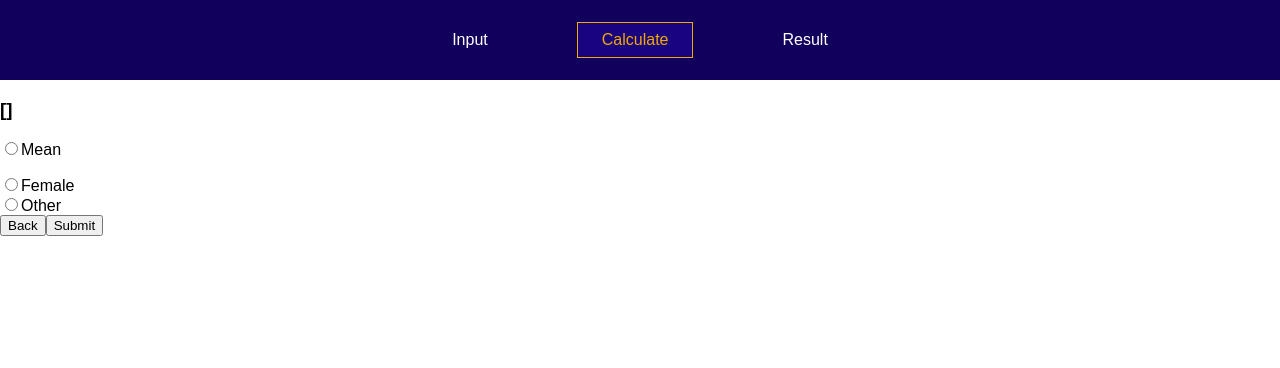
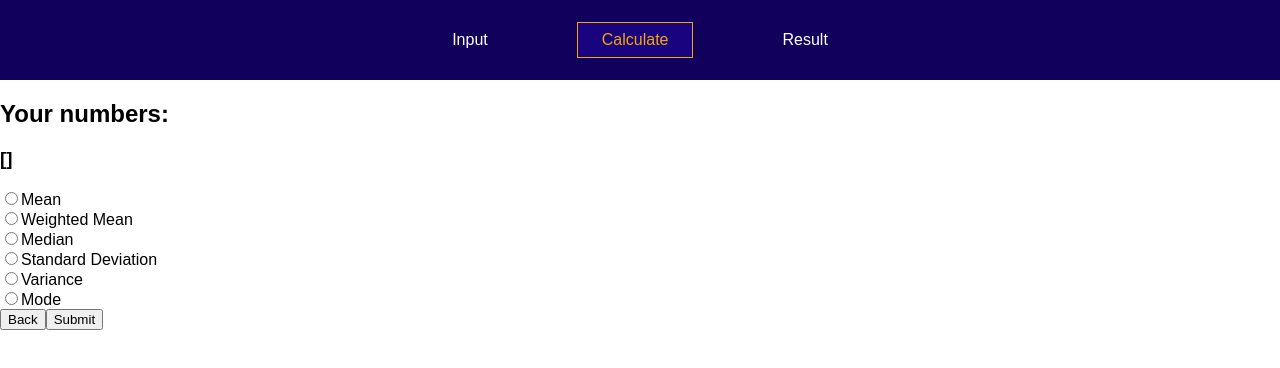
Before and after one commit to jakubnorkiewicz/lightweight-statistics-app, a Vue app: page /calculate in a window 1280 px wide. Shown: the top 368 px of the page. Built offline with nearby package versions, Linux system fonts and the light colour scheme.

Commit message:
add weightedMean function

```diff
--- a/src/components/calculate/Calculate.vue
+++ b/src/components/calculate/Calculate.vue
@@ -1,18 +1,37 @@
 <template>
+<h2>Your numbers:</h2>
 <h3>{{ dataset }}</h3>
-<input type="radio" id="mean" name="mean" value="mean">
+<input type="radio" id="mean" name="mean" value="mean" v-model="formula">
 <label for="mean">Mean</label><br>
-<p>{{ sum() }}</p>
-<input type="radio" id="female" name="gender" value="female">
-<label for="female">Female</label><br>
-<input type="radio" id="other" name="gender" value="other">
-<label for="other">Other</label>
+<input type="radio" id="weightedMean" name="weightedmean" value="weightedmean" v-model="formula">
+<label for="weightedmean">Weighted Mean</label><br>
+<input type="radio" id="median" name="median" value="median" v-model="formula">
+<label for="median">Median</label><br>
+<input type="radio" id="standardDeviation" name="standarddeviation" value="standarddeviation" v-model="formula">
+<label for="standarddeviation">Standard Deviation</label><br>
+<input type="radio" id="variance" name="variance" value="variance" v-model="formula">
+<label for="variance">Variance</label><br>
+<input type="radio" id="mode" name="mode" value="mode" v-model="formula">
+<label for="mode">Mode</label><br>
+<div v-if="formula === 'mean'">{{ mean() }}</div>
+<div v-else-if="formula === 'weightedmean'">{{ weightedMean() }}</div>
+<div v-else-if="formula === 'median'"></div>
+<div v-else-if="formula === 'standarddeviation'"></div>
+<div v-else-if="formula === 'variance'"></div>
+<div v-else-if="formula === 'mode'"></div>
+
+
 </template>
 
 <script>
 import { mapGetters } from 'vuex';
 
 export default {
+  data() {
+    return {
+    formula: ''
+    }
+  },
   computed: {
     dataset() {
       return this.$store.state.dataset;
@@ -20,7 +39,8 @@ export default {
   },
   methods: {
     ...mapGetters([
-      'sum'
+      'mean',
+      'weightedMean'
     ])
   }
 }
--- a/src/main.js
+++ b/src/main.js
@@ -14,19 +14,44 @@ const store = createStore({
     },
     actions: {
         setDataset({state}, newDataset) {
-            state.dataset = newDataset.split(',').map( n => +n);
+            state.dataset = newDataset;
         },
     },
     getters: {
-        sum(state) {
-            if (state.dataset.length > 0) {
+        mean(state) {
+            let numArray = Array.from(state.dataset.split(','),Number)
+            if (numArray.length > 0) {
                 let sum = 0;
-             state.dataset.forEach(n => {
+                numArray.forEach(n => {
                  sum += n;
              });
-             return sum / state.dataset.length;
+             return sum / numArray.length;
             }
         },
+        weightedMean(state) {
+            let weights = []
+            let numbers = []
+            let total_weight = 0;
+            let weights_sum = 0;
+            let numArray = Array.from(state.dataset.split(','),Number)
+
+
+            if(numArray.length % 2 !== 0) {
+                alert('The dataset should contain atleast 2 numbers')
+            }
+
+            for(var i = 0; i < numArray.length; i += 2) {
+                weights.push(numArray[i + 1]);
+                numbers.push(numArray[i]);
+            }
+
+            for(var j = 0; j < weights.length; j += 1) {
+                total_weight += weights[j] * numbers[j];
+                weights_sum += weights[j];
+            }
+            return (total_weight / weights_sum).toFixed(2);
+
+        }
     }
 });
 
```
